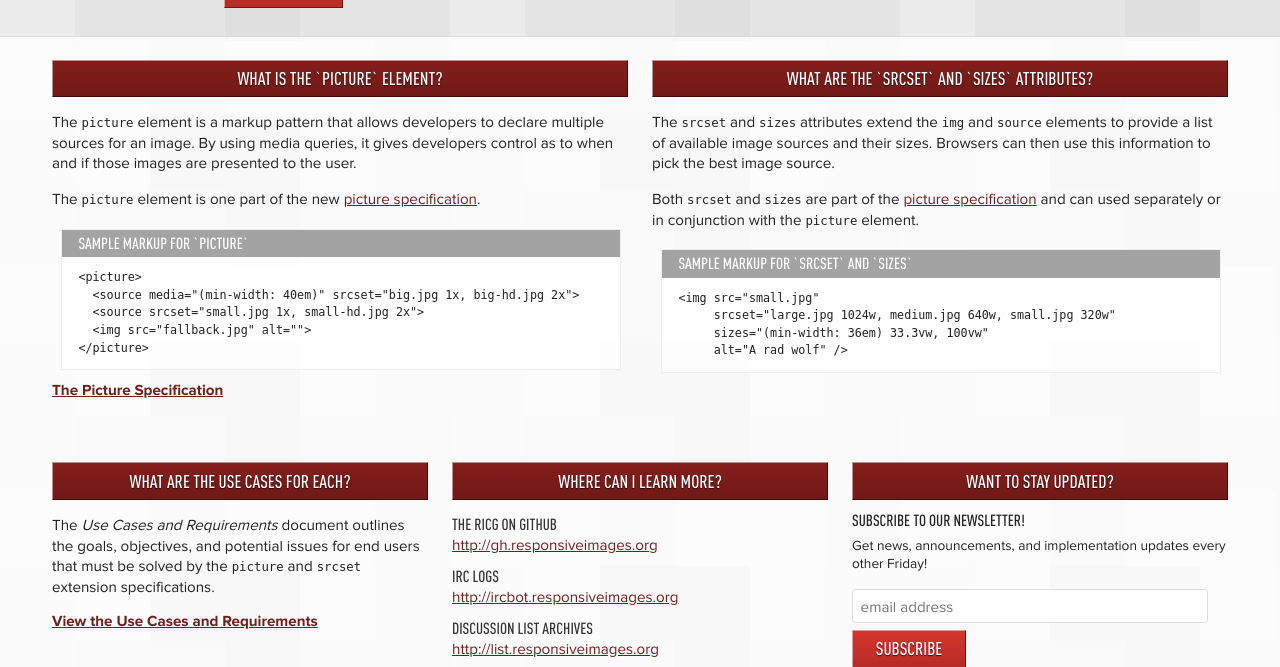
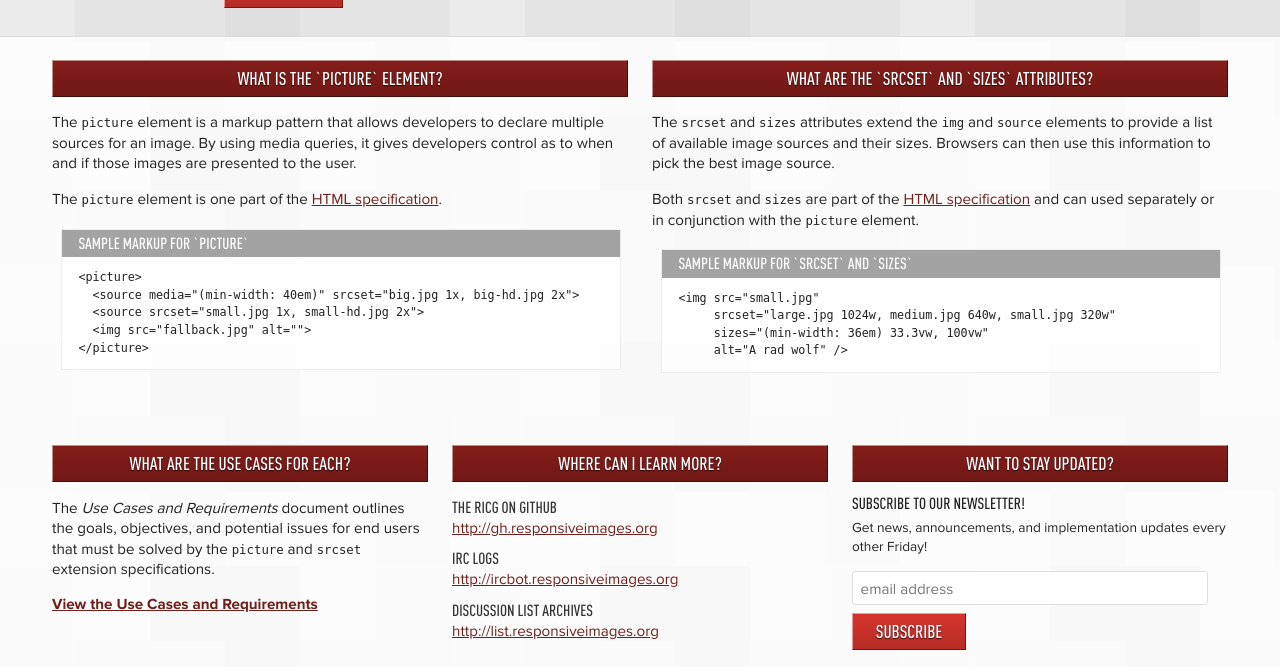
Before and after one commit to ResponsiveImagesCG/responsiveimages.org, a PHP site: page / in a window 1280 px wide. Shown: the part 409-1076 px from the top of the page. Run offline with PHP 8.4, Linux system fonts and the light colour scheme; some libraries are stand-ins or nearby versions.

Commit message:
Point to HTML spec (closes #60)

```diff
--- a/index.php
+++ b/index.php
@@ -40,13 +40,13 @@
 	<div class="main">
 		<div>
 			<section class="col-two topic">
-				<h1 class="subhed"><a href="http://picture.responsiveimages.org">What is the `picture` Element?</a></h1>
+				<h1 class="subhed"><a href="http://www.whatwg.org/specs/web-apps/current-work/multipage/embedded-content.html#the-picture-element">What is the `picture` Element?</a></h1>
 				<p>The <code>picture</code> element is a markup pattern that allows developers to declare multiple sources for
 				an image. By using media queries, it gives developers control as to when and if those
 				images are presented to the user.</p>
-				<p>The <code>picture</code> element is one part of the new <a href="http://picture.responsiveimages.org">picture specification</a>.</p>
+				<p>The <code>picture</code> element is one part of the  <a href="http://www.whatwg.org/specs/web-apps/current-work/multipage/embedded-content.html#the-picture-element">HTML specification</a>.</p>
 
-				<figure class="snippet">
+			  <figure class="snippet">
 					<figcaption class="codehed">Sample Markup for `picture`</figcaption>
 					<code>
 <pre>
@@ -58,13 +58,12 @@
 </pre>
 					</code>
 				</figure>
-				<a href="http://picture.responsiveimages.org" class="more">The Picture Specification</a>
 			</section>
 
 			<section class="col-two topic">
-				<h1 class="subhed"><a href="http://picture.responsiveimages.org/#relationship-to-srcset">What are the `srcset` and `sizes` attributes?</a></h1>
+				<h1 class="subhed"><a href="http://www.whatwg.org/specs/web-apps/current-work/multipage/embedded-content.html#the-picture-element">What are the `srcset` and `sizes` attributes?</a></h1>
 				<p>The <code>srcset</code> and <code>sizes</code> attributes extend the <code>img</code> and <code>source</code> elements to provide a list of available image sources and their sizes. Browsers can then use this information to pick the best image source.</p>
-				<p>Both <code>srcset</code> and <code>sizes</code> are part of the <a href="http://picture.responsiveimages.org/">picture specification</a> and can used separately or in conjunction with the <code>picture</code> element.</p>
+				<p>Both <code>srcset</code> and <code>sizes</code> are part of the <a href="http://www.whatwg.org/specs/web-apps/current-work/multipage/embedded-content.html#the-picture-element">HTML specification</a> and can used separately or in conjunction with the <code>picture</code> element.</p>
 
 				<figure class="snippet">
 					<figcaption class="codehed">Sample Markup for `srcset` and `sizes`</figcaption>
```
